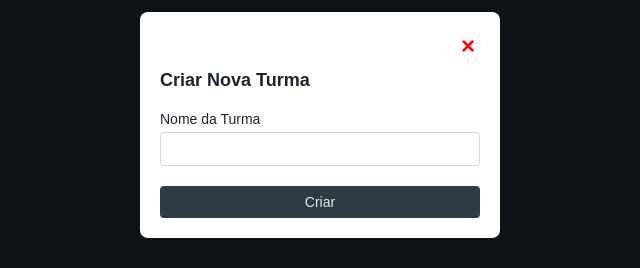
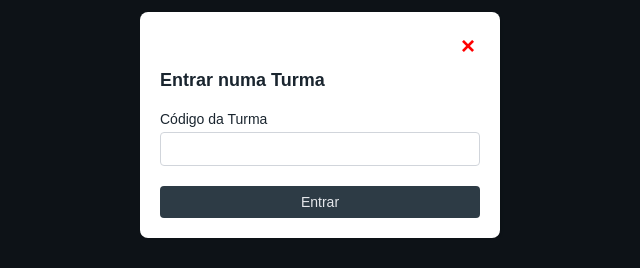
Before and after one commit to BIGGj23/Cibersecurity_project, a plain HTML site: page student_dashboard.html in a window 1280 px wide. Both pictures are taken after a click on the button "Entrar numa Turma". Shown: the part 275-543 px from the top of the page, 300-940 px from the left. Drawn offline with Linux system fonts and the light colour scheme; no server answers.

Commit message:
update 17/05 v3

```diff
--- a/student_dashboard.html
+++ b/student_dashboard.html
@@ -55,11 +55,12 @@
                 <div style="text-align: right; margin-bottom: 10px;">
                     <span class="close-button">×</span>
                 </div>
-                <h2>Criar Nova Turma</h2>
-                <form id="createClassForm">
-                    <label for="className">Nome da Turma</label>
-                    <input type="text" id="className" name="className">
-                    <button type="submit" class="btn-primary">Criar</button>
+                <h2>Entrar numa Turma</h2>
+                <form id="joinClassForm">
+                    <label for="classCode">Código da Turma</label>
+                    <input type="text" id="classCode" name="classCode" required>
+                    <p id="errorMessage" class="error-message"></p>
+                    <button type="submit" class="btn-primary">Entrar</button>
                 </form>
             </div>
         </div>
```
